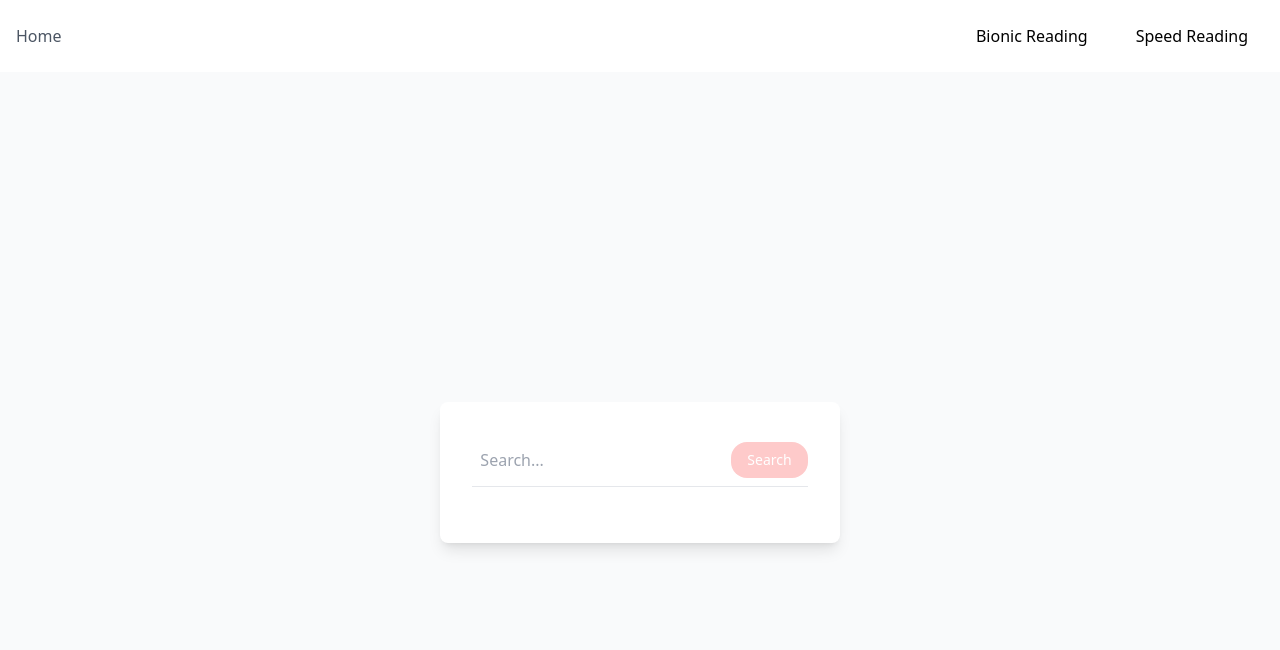
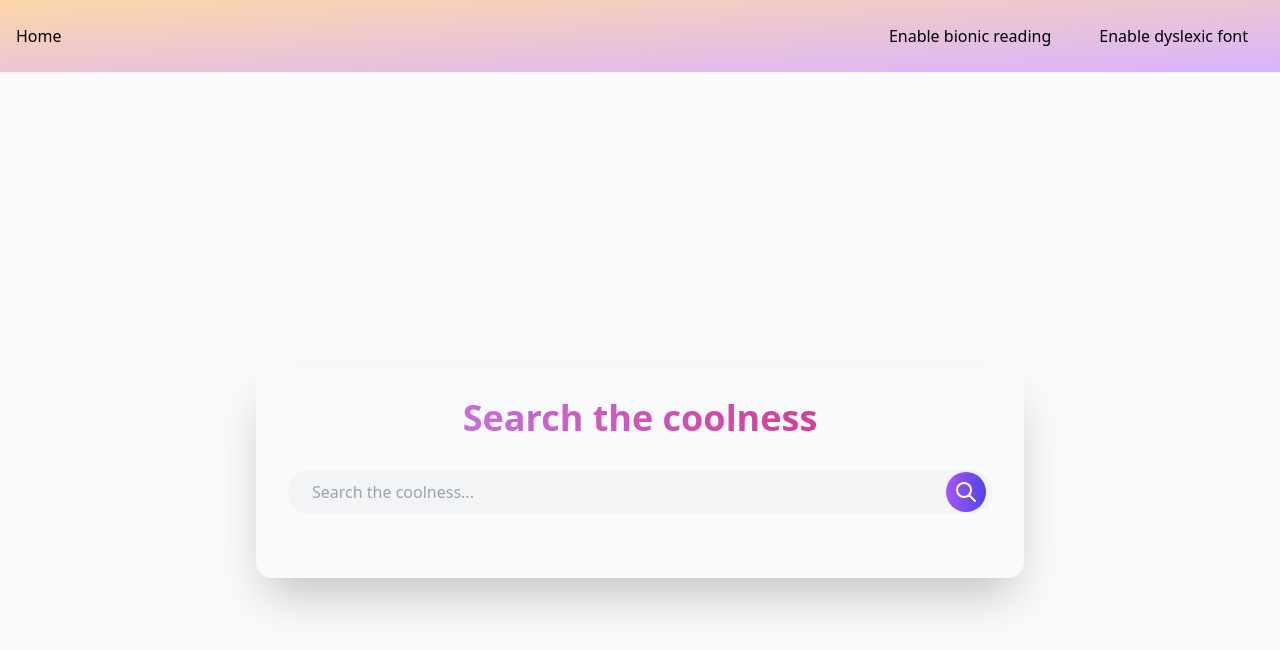
Before and after one commit to am9zZWY/TueR, a Vue app in the folder client/: page /#/ in a window 1280 px wide. Shown: the top 650 px of the page. Built offline with nearby package versions, Linux system fonts and the light colour scheme.

Commit message:
Restyle webinterface

```diff
--- a/client/index.html
+++ b/client/index.html
@@ -4,6 +4,8 @@
     <meta charset="UTF-8">
     <link rel="icon" href="/favicon.ico">
     <meta name="viewport" content="width=device-width, initial-scale=1.0">
+    <script type="module" src="https://unpkg.com/ionicons@7.1.0/dist/ionicons/ionicons.esm.js"></script>
+    <script nomodule src="https://unpkg.com/ionicons@7.1.0/dist/ionicons/ionicons.js"></script>
     <title>Search Engine</title>
   </head>
   <body>
--- a/client/src/App.vue
+++ b/client/src/App.vue
@@ -1,24 +1,30 @@
 <script setup lang="ts">
 import { RouterView } from 'vue-router'
+import { useConfigStore } from '@/stores/config'
+
+const configStore = useConfigStore()
 </script>
 
 <template>
-  <header class="bg-white shadow-sm p-4">
+  <div class="min-h-screen flex flex-col">
+    <header class="shadow-sm p-4 sticky top-0 z-10 bg-gradient-to-br from-orange-200 to-purple-300 text-black">
       <div class="flex justify-between items-center">
         <ul class="flex justify-center space-x-4">
           <li>
-          <router-link to="/" class="text-gray-600 hover:text-gray-800">Home</router-link>
+            <router-link to="/">Home</router-link>
           </li>
         </ul>
         <ul class="flex justify-center space-x-4">
           <li>
-          <button class="py-2 px-4 rounded-lg transition duration-300">
-            Bionic Reading
+            <button class="py-2 px-4 rounded-lg transition duration-300"
+                    @click="configStore.toggleConfig('bionicReading')">
+              {{ configStore.getConfig('bionicReading') ? 'Disable' : 'Enable' }} bionic reading
             </button>
           </li>
           <li>
-          <button class="py-2 px-4 rounded-lg transition duration-300">
-            Speed Reading
+            <button class="py-2 px-4 rounded-lg transition duration-300"
+                    @click="configStore.toggleConfig('dyslexicFont')">
+              {{ configStore.getConfig('dyslexicFont') ? 'Disable' : 'Enable' }} dyslexic font
             </button>
           </li>
         </ul>
@@ -27,4 +33,5 @@ import { RouterView } from 'vue-router'
     <main class="min-h-screen bg-gray-50 flex items-center justify-center">
       <RouterView />
     </main>
+  </div>
 </template>
--- a/client/src/configuration/index.ts
+++ b/client/src/configuration/index.ts
@@ -1 +1 @@
-export const ENGINE_ENDPOINT = 'http://localhost:3000'
+export const ENGINE_ENDPOINT = 'http://127.0.0.1:8000'
--- /dev/null
+++ b/client/src/stores/config.ts
@@ -0,0 +1,64 @@
+import { defineStore } from 'pinia'
+import { ref } from 'vue'
+
+export const useConfigStore = defineStore('config', () => {
+  const configuration = ref({} as Record<string, any>)
+
+  /**
+   * Save configuration to local storage
+   */
+  const saveConfigurationToLocalStorage = () => {
+    localStorage.setItem('configuration', JSON.stringify(configuration.value))
+  }
+
+  /**
+   * Load configuration from local storage
+   */
+  const loadConfigurationFromLocalStorage = () => {
+    const storedConfiguration = localStorage.getItem('configuration')
+    if (storedConfiguration) {
+      configuration.value = JSON.parse(storedConfiguration)
+    }
+  }
+
+  /**
+   * Set configuration value
+   * @param key Configuration key
+   * @param value Configuration value
+   */
+  const setConfig = (key: string, value: any) => {
+    configuration.value[key] = value
+    saveConfigurationToLocalStorage()
+  }
+
+  /**
+   * Toggle configuration value
+   * @param key Configuration key
+   */
+  const toggleConfig = (key: string) => {
+    // Check if key exists in the configuration
+    if (!(key in configuration.value)) {
+      setConfig(key, true)
+    } else {
+      configuration.value[key] = !configuration.value[key]
+      saveConfigurationToLocalStorage()
+    }
+  }
+
+  /**
+   * Get configuration value
+   * @param key Configuration key
+   */
+  const getConfig = (key: string) => {
+    return configuration.value[key]
+  }
+
+  // Load configuration from local storage
+  loadConfigurationFromLocalStorage()
+
+  return {
+    setConfig,
+    toggleConfig,
+    getConfig
+  }
+})
--- a/client/src/stores/search.ts
+++ b/client/src/stores/search.ts
@@ -1,22 +1,27 @@
-import { ref } from 'vue'
+import { computed, ref } from 'vue'
 import { defineStore } from 'pinia'
 import { ENGINE_ENDPOINT } from '@/configuration'
 
 export interface SearchResult {
+  id: number
   title: string
   url: string
   description: string
-  summary: string
+  summary: string,
+  score?: number
+  tags?: string[]
 }
 
 const dummyResults: SearchResult[] = [
   {
+    id: 1,
     title: 'Dummy result',
     url: 'https://example.com',
     description: 'This is a dummy result',
     summary: 'This is a dummy summary'
   },
   {
+    id: 2,
     title: 'Another dummy result',
     url: 'https://uni-tuebingen.de/en',
     description: 'This is another dummy result',
@@ -25,16 +30,20 @@ const dummyResults: SearchResult[] = [
 ]
 
 export const useSearchStore = defineStore('search', () => {
-  const results = ref([] as SearchResult[])
+  const internalResults = ref<SearchResult[]>([])
+  const results = computed(() => {
+    const results = internalResults.value
+    // Sort results by score
+    results.sort((a, b) => (b.score ?? 0) - (a.score ?? 0))
+    return results
+  })
 
   function search(query: string) {
-    fetch(`${ENGINE_ENDPOINT}/search?q=${query}`)
+    fetch(`${ENGINE_ENDPOINT}/search?query=${query}`)
       .then((response) => response.json())
       .then((data) => {
-        results.value = data
-      }).catch(() => {
-      results.value = dummyResults
-    })
+        internalResults.value = data
+      })
   }
 
   return {
--- a/client/src/views/SearchView.vue
+++ b/client/src/views/SearchView.vue
@@ -1,35 +1,58 @@
 <template>
-  <div>
-    <div class="bg-white p-8 rounded-lg shadow-lg w-full max-w-6xl">
-      <div class="flex items-center border-b border-pastel-green py-2 mb-6">
+  <div class="min-h-screen flex items-center justify-center p-4 w-full">
+    <div class="p-8 rounded-2xl shadow-2xl w-full max-w-3xl to-purple-600 ">
+      <h1 class="text-4xl font-bold text-center mb-8 text-transparent bg-clip-text bg-gradient-to-r from-purple-400 to-pink-600">
+        Search the coolness
+      </h1>
+      <div class="relative mb-8">
         <input
-          class="appearance-none bg-transparent border-none w-full text-gray-700 mr-3 py-1 px-2 leading-tight focus:outline-none focus:ring-0 placeholder-gray-400"
+          class="w-full bg-gray-100 rounded-full py-3 px-6 pr-12 text-gray-700 leading-tight focus:outline-none focus:ring-2 focus:ring-purple-500 focus:bg-white transition duration-300"
           type="text"
-          placeholder="Search..."
+          placeholder="Search the coolness..."
           aria-label="Search"
           v-model="query"
           @keyup.enter="search"
         />
         <button
-          class="flex-shrink-0 bg-red-200 hover:bg-red-400 text-sm border-none text-white py-2 px-4 rounded-2xl transition duration-300"
+          class="absolute right-1.5 top-0.5 bg-gradient-to-r from-purple-500 to-indigo-600 text-white rounded-full p-2 hover:from-purple-600 hover:to-indigo-700 transition duration-300"
           type="button"
           @click="search"
         >
-          Search
+          <svg xmlns="http://www.w3.org/2000/svg" class="h-6 w-6" fill="none" viewBox="0 0 24 24" stroke="currentColor">
+            <path stroke-linecap="round" stroke-linejoin="round" stroke-width="2" d="M21 21l-6-6m2-5a7 7 0 11-14 0 7 7 0 0114 0z" />
+          </svg>
         </button>
       </div>
       <div v-if="loading" class="text-center text-gray-600">
-        Loading...
+        <div class="animate-spin rounded-full h-12 w-12 border-t-2 border-b-2 border-purple-500 mx-auto"></div>
+        <p class="mt-4">Searching for coolness...</p>
       </div>
       <div v-else>
         <ul>
           <li v-for="result in results" :key="result.id"
-              class="mb-4 p-4 border rounded-lg shadow-sm bg-white hover:shadow-md transition-shadow duration-300">
-            <a :href="result.url" class="text-blue-400 hover:text-blue-500 font-medium text-lg">{{ result.title }}</a>
+              class="mb-6 p-6 border border-gray-200 rounded-xl shadow-sm bg-white hover:shadow-lg transition-shadow duration-300">
+            <div class="flex justify-between items-start">
+              <a :href="result.url" class="text-xl font-semibold text-indigo-600 hover:text-indigo-800 transition duration-300">
+                {{ result.title }}
+              </a>
+              <button class="text-gray-400 hover:text-yellow-500 transition duration-300">
+                <svg xmlns="http://www.w3.org/2000/svg" class="h-6 w-6" fill="none" viewBox="0 0 24 24" stroke="currentColor">
+                  <path stroke-linecap="round" stroke-linejoin="round" stroke-width="2" d="M11.049 2.927c.3-.921 1.603-.921 1.902 0l1.519 4.674a1 1 0 00.95.69h4.915c.969 0 1.371 1.24.588 1.81l-3.976 2.888a1 1 0 00-.363 1.118l1.518 4.674c.3.922-.755 1.688-1.538 1.118l-3.976-2.888a1 1 0 00-1.176 0l-3.976 2.888c-.783.57-1.838-.197-1.538-1.118l1.518-4.674a1 1 0 00-.363-1.118l-3.976-2.888c-.784-.57-.38-1.81.588-1.81h4.914a1 1 0 00.951-.69l1.519-4.674z" />
+                </svg>
+              </button>
+            </div>
             <p class="text-gray-600 mt-2">{{ result.description }}</p>
-            <p>
+            <p class="text-sm text-gray-500 mt-4">
               {{ result.summary }}
             </p>
+            <div class="mt-4 flex space-x-2">
+              <span v-for="tag in result.tags" :key="tag" class="px-2 py-1 bg-gray-100 text-gray-600 rounded-full text-xs">
+                {{ tag }}
+              </span>
+              <span class="px-2 py-1 bg-gray-100 text-gray-600 rounded-full text-xs">
+                {{ result.score }}
+              </span>
+            </div>
           </li>
         </ul>
       </div>
--- a/client/tsconfig.node.json
+++ b/client/tsconfig.node.json
@@ -14,6 +14,7 @@
 
     "module": "ESNext",
     "moduleResolution": "Bundler",
-    "types": ["node"]
+    "types": ["node"],
+    "lib": ["ESNext", "DOM"],
   }
 }
```
Lines whose indentation alone changed are shown as unchanged.
